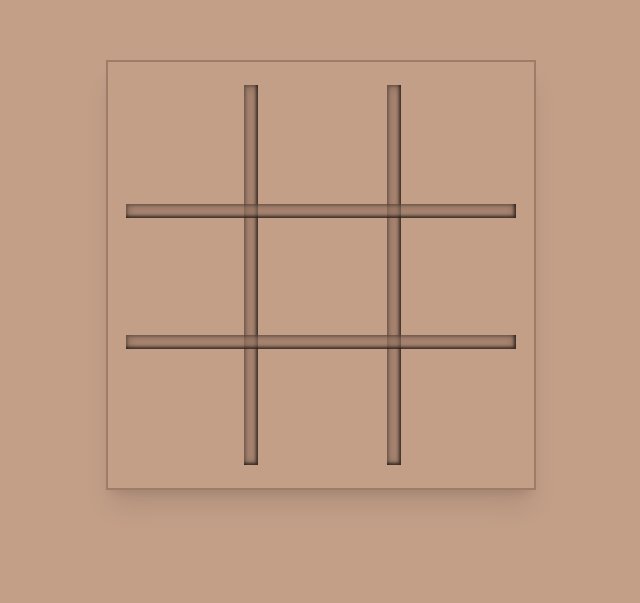
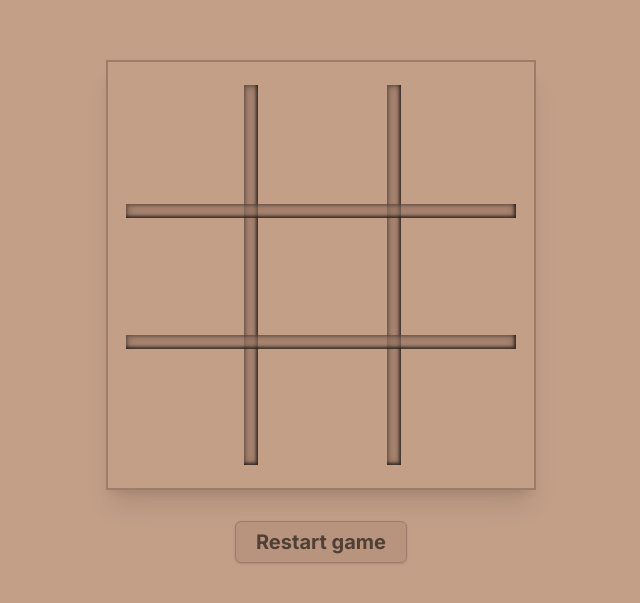
Before and after one commit to red1-web3/Tic-tac-toe, a Next.js app: page / in a window 1280 px wide. Shown: the part 125-728 px from the top of the page, without its empty margins (319-959 px from the left). Built offline with nearby package versions, Linux system fonts and the light colour scheme.

Commit message:
Restart button added

```diff
--- a/src/components/Field.tsx
+++ b/src/components/Field.tsx
@@ -19,13 +19,14 @@ const Field = () => {
   const initialArray = Array(9).fill(null);
   const [fields, setFields] = useState(initialArray);
   const [isXTurn, setIsXTurn] = useState(false);
+  const [boardKey, setBoardKey] = useState(0);
 
   const handleClick = (i: number) => {
     const copyFileds = [...fields];
 
     if (copyFileds[i] !== null) return;
 
-    copyFileds[i] = isXTurn ? "X" : "O";
+    copyFileds[i] = isXTurn ? "O" : "X";
     setFields(copyFileds);
     setIsXTurn((prevTurn) => !prevTurn);
   };
@@ -39,7 +40,7 @@ const Field = () => {
         fields[a] === fields[b] &&
         fields[b] === fields[c]
       ) {
-        return [a, b, c];
+        return { list: [a, b, c], name: isXTurn };
       }
     }
   };
@@ -58,13 +59,14 @@ const Field = () => {
       );
     }, 300);
   }, [winner]);
-
+  console.log(winner, isXTurn);
   return (
     <motion.div
       animate={{
         x: !isFieldNull && !winner ? [0, -10, 10, -10, 10, -10, 10, 0] : 0,
       }}
       transition={{ duration: 0.4 }}
+      key={boardKey}
     >
       <div
         className={cxm(
@@ -77,7 +79,7 @@ const Field = () => {
               key={i}
               onClick={() => handleClick(i)}
               className={cxm(
-                winner && !winner?.includes(i)
+                winner?.list && !winner?.list?.includes(i)
                   ? "pointer-events-none opacity-30"
                   : "_winner"
               )}
@@ -86,9 +88,18 @@ const Field = () => {
             />
           );
         })}
+        <Borders winner={!!winner?.list?.length} />
+      </div>
 
-        <Borders winner={!!winner?.length} />
-      </div>
+      <button
+        onClick={() => {
+          setFields(initialArray);
+          setBoardKey((prev) => prev + 1);
+        }}
+        className="select-none bg-borderColor/30 border shadow border-borderColor px-5 py-1.5 rounded-md text-[#4F3F35] font-bold text-xl absolute bottom-28 left-1/2 -translate-x-1/2"
+      >
+        Restart game
+      </button>
     </motion.div>
   );
 };
--- a/src/styles/globals.css
+++ b/src/styles/globals.css
@@ -15,8 +15,3 @@
     inset -2px -2px 3px rgba(0, 0, 0, 0.578),
     inset 0 0 8px 1px rgba(0, 0, 0, 0.338);
 }
-.shadowCustomForBorderShorter {
-  box-shadow: inset 2px 0 2px rgba(0, 0, 0, 0.155),
-    inset -2px 0px 3px rgba(0, 0, 0, 0.578),
-    inset 0 0 8px 1px rgba(0, 0, 0, 0.338);
-}
```
